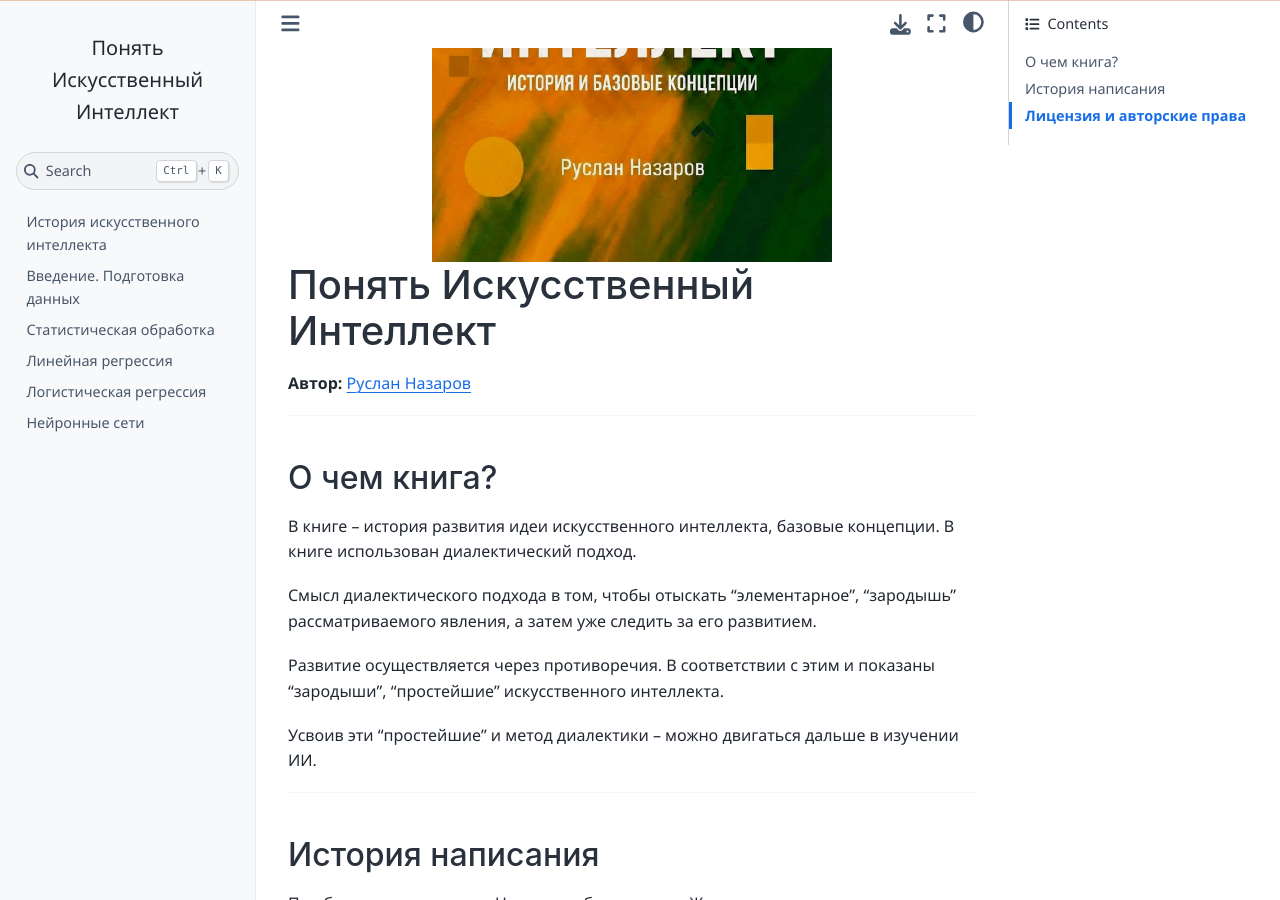
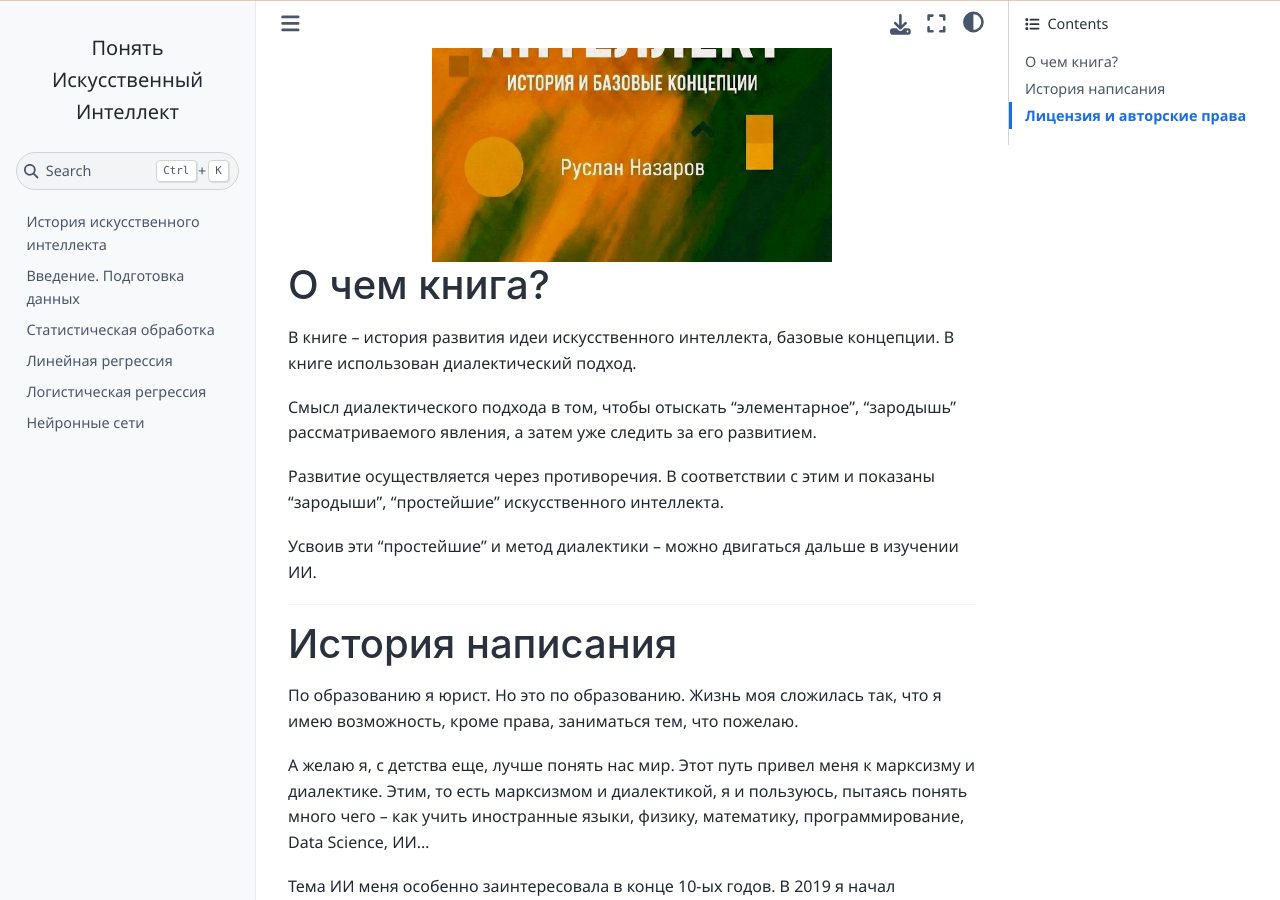
Before and after one commit to Ruslan-Nazarov/handbook_ai, a Jupyter Book: the page built from index.md, in a window 1280 px wide and 900 px high, scrolled down 424 px. Built offline with Jupyter Book 1.0.4 settings and Sphinx 7.4.7 and the Sphinx Book theme 1.1.4, drawn with Linux system fonts in a browser that asks for light colours; pages that are not in the unit, such as notebooks, are missing from menus.

Commit message:
Update index.md

````diff
--- a/index.md
+++ b/index.md
@@ -7,12 +7,6 @@
 :align: center
 :width: 400px
 ```
-
-# Понять Искусственный Интеллект
-
-**Автор:** [Руслан Назаров](https://www.youtube.com/@ai_understand)
-
----
 
 ### О чем книга?
 
````
